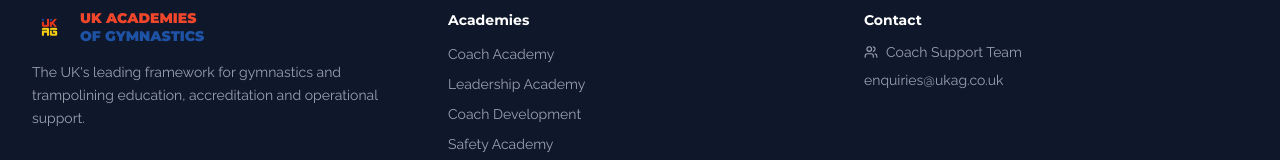
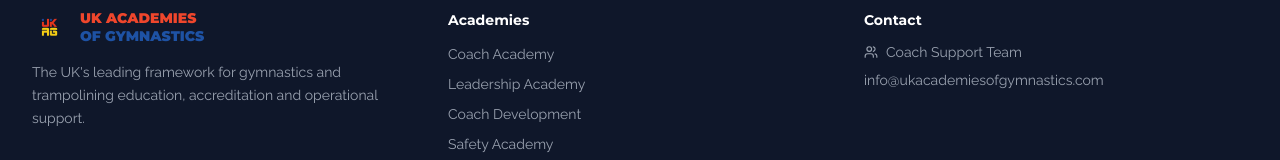
Before and after one commit to shelleyasouk-dotcom/ukag-app, a React (Vite) app: page / in a window 1280 px wide. Shown: the part 4209-4369 px from the top of the page. Built offline with nearby package versions, Linux system fonts and the light colour scheme; no server answers.

Commit message:
Update contact email to info@ukacademiesofgymnastics.com
https://claude.ai/code/session_01SYrA92wUWoPD7Q643yEoqe

```diff
--- a/src/pages/home/HomePage.tsx
+++ b/src/pages/home/HomePage.tsx
@@ -300,7 +300,7 @@ export function HomePage() {
                 UKAG provides professional maintenance, inspection, and servicing for school gymnastics and trampolining equipment. All visits are carried out by trained technicians and produce written reports suitable for school compliance and insurance records.
               </p>
               <a
-                href="mailto:info@ukag.co.uk"
+                href="mailto:info@ukacademiesofgymnastics.com"
                 className="inline-flex items-center gap-2 px-5 py-3 rounded-lg text-sm font-bold text-white"
                 style={{ backgroundColor: '#0d9488', fontFamily: 'Montserrat, sans-serif' }}
               >
@@ -331,7 +331,7 @@ export function HomePage() {
               <div className="text-gray-400 text-sm">Fixed annual pricing for organisations managing equipment across multiple schools.</div>
             </div>
             <a
-              href="mailto:info@ukag.co.uk"
+              href="mailto:info@ukacademiesofgymnastics.com"
               className="whitespace-nowrap inline-flex items-center gap-2 px-5 py-2.5 rounded-lg text-sm font-bold text-white flex-shrink-0"
               style={{ backgroundColor: '#ef462c', fontFamily: 'Montserrat, sans-serif' }}
             >
@@ -400,7 +400,7 @@ export function HomePage() {
                   <Users size={14} />
                   <span>Coach Support Team</span>
                 </div>
-                <div>enquiries@ukag.co.uk</div>
+                <div>info@ukacademiesofgymnastics.com</div>
               </div>
             </div>
           </div>
--- a/src/pages/services/ServicesPage.tsx
+++ b/src/pages/services/ServicesPage.tsx
@@ -109,7 +109,7 @@ export function ServicesPage() {
 
               <div className="mt-auto pt-2">
                 <a
-                  href="mailto:info@ukag.co.uk"
+                  href="mailto:info@ukacademiesofgymnastics.com"
                   className="inline-flex items-center gap-1.5 text-xs font-bold px-4 py-2 rounded-lg text-white"
                   style={{
                     backgroundColor: svc.colour,
@@ -134,7 +134,7 @@ export function ServicesPage() {
           If you manage equipment across multiple schools or a region, contact us to discuss a scheduled maintenance contract with fixed annual pricing.
         </p>
         <a
-          href="mailto:info@ukag.co.uk"
+          href="mailto:info@ukacademiesofgymnastics.com"
           className="inline-flex items-center gap-1.5 text-sm font-bold px-4 py-2 rounded-lg"
           style={{ backgroundColor: '#ef462c', fontFamily: 'Montserrat, sans-serif' }}
         >
```
